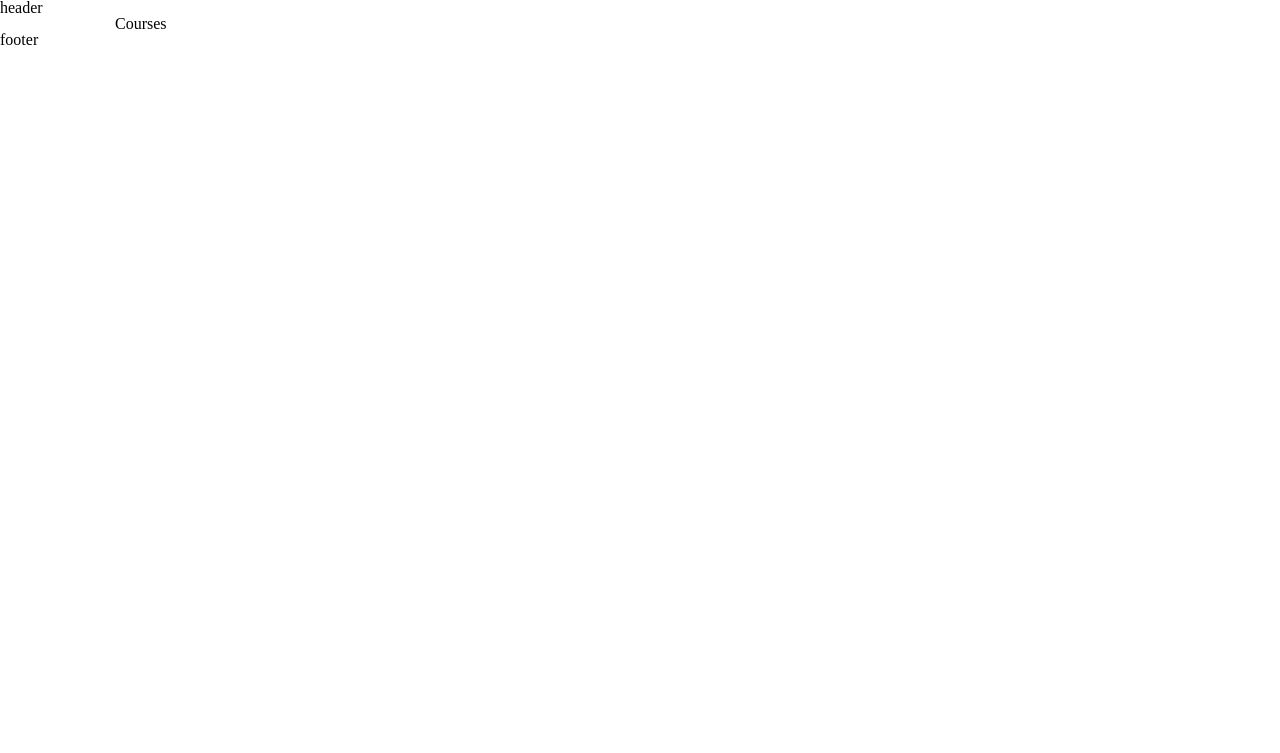
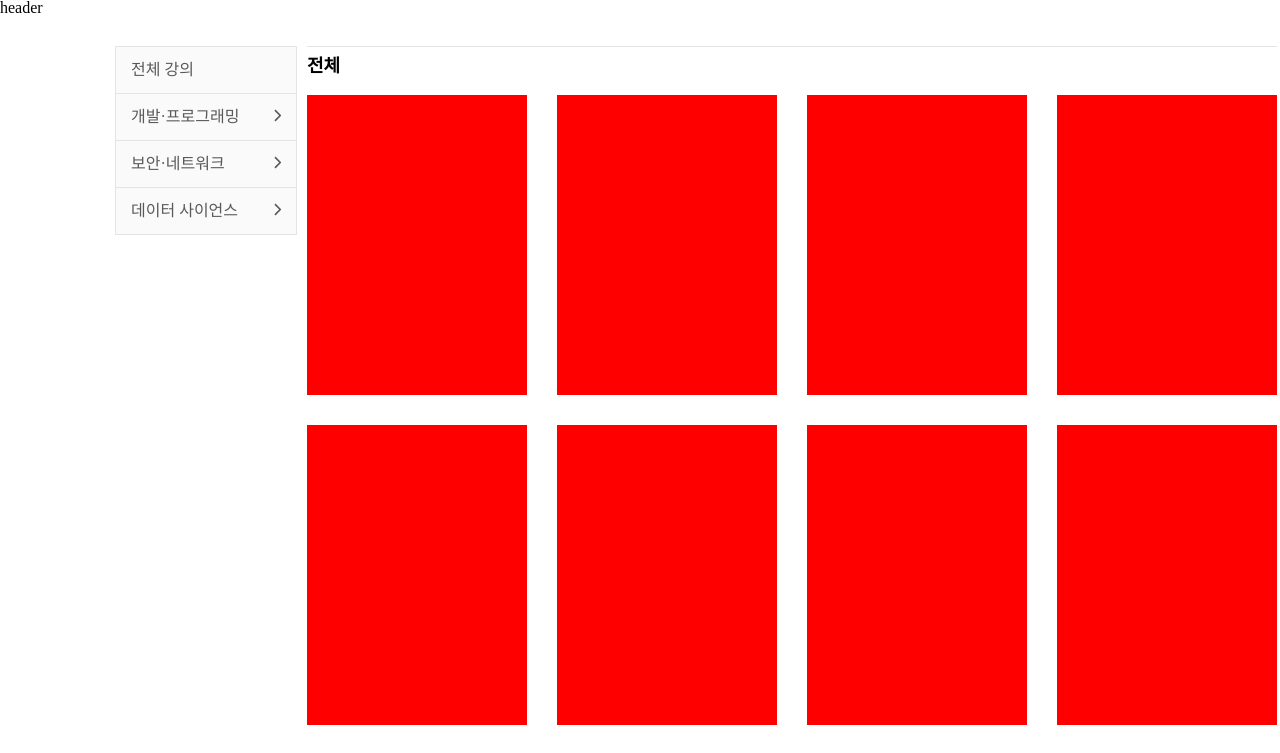
Before and after one commit to wecode-bootcamp-korea/justcode-5-2nd-codlearn-front, a React (Create React App) app: page /courses in a window 1280 px wide. Shown: the top 753 px of the page. Built offline with nearby package versions, Linux system fonts and the light colour scheme.

Commit message:
Add : list 페이지 사이드바 기능 및 state전달, 전체적 페이지 레이아웃 구현 완료

```diff
--- a/package.json
+++ b/package.json
@@ -7,6 +7,7 @@
     "@fortawesome/free-brands-svg-icons": "^6.1.1",
     "@fortawesome/free-regular-svg-icons": "^6.1.1",
     "@fortawesome/free-solid-svg-icons": "^6.1.1",
+    "@fortawesome/react-fontawesome": "^0.2.0",
     "@testing-library/jest-dom": "^5.16.4",
     "@testing-library/react": "^13.3.0",
     "@testing-library/user-event": "^13.5.0",
--- a/src/pages/Courses/Courses.js
+++ b/src/pages/Courses/Courses.js
@@ -1,11 +1,224 @@
 import styled from 'styled-components';
+import { FontAwesomeIcon } from '@fortawesome/react-fontawesome';
+import { faChevronRight } from '@fortawesome/free-solid-svg-icons';
+import { useState, useEffect } from 'react';
+import { useNavigate, useLocation } from 'react-router-dom';
+
+const categories = [
+  {
+    name: '개발·프로그래밍',
+    value: 'it-programming',
+    inner: [
+      { name: 'ALL', value: '' },
+      { name: '프론트엔드', value: 'front-end' },
+      { name: '백엔드', value: 'back-end' },
+      { name: '게임개발', value: 'game-dev' },
+    ],
+  },
+  {
+    name: '보안·네트워크',
+    value: 'it',
+    inner: [
+      { name: 'ALL', value: '' },
+      { name: '데이터분석', value: 'data-analysis' },
+      { name: '클라우드', value: 'cloud' },
+      { name: '블록체인', value: 'blockchain' },
+    ],
+  },
+  {
+    name: '데이터 사이언스',
+    value: 'data-science',
+    inner: [
+      { name: 'ALL', value: '' },
+      { name: '보안', value: 'sequrity' },
+      { name: '인공지능', value: 'artificial-intelligence' },
+      { name: '데이터 시각화', value: 'data-visualization' },
+    ],
+  },
+];
 
 const Wrapper = styled.div`
+  margin-top: 30px;
   padding: 0px 115px;
   display: flex;
+  aside {
+    margin-right: 10px;
+  }
+  main {
+    border-top: 1px solid #e4e4e4;
+    padding-top: 10px;
+    flex: 1;
+  }
+`;
+
+const CategoryWrapper = styled.div`
+  border: 1px solid #e4e4e4;
+  border-bottom: none;
+  background-color: #fafafa;
+`;
+
+const Category = styled.div`
+  padding: 15px;
+  width: 150px;
+  font-size: 16px;
+  color: #595959;
+  border-bottom: 1px solid #e4e4e4;
+  cursor: pointer;
+  display: flex;
+  justify-content: space-between;
+  svg {
+    font-size: 13px;
+    transition: transform 0.1s ease-in-out;
+  }
+`;
+
+const SubCategory = styled.div`
+  background-color: white;
+  padding: 15px;
+  color: #595959;
+  font-size: 14px;
+  border-bottom: 1px solid #e4e4e4;
+  cursor: pointer;
+  &:hover {
+    background-color: #efefef;
+  }
+`;
+const MainHeader = styled.div`
+  span {
+    font-weight: 400;
+    padding-right: 10px;
+    margin-right: 10px;
+    font-size: 18px;
+    border-right: 2px solid #e4e4e4;
+    &:last-child {
+      border: none;
+      font-weight: 800;
+    }
+  }
+`;
+const MainWrapper = styled.div`
+  padding-top: 20px;
+  display: grid;
+  grid-template-columns: repeat(4, 1fr);
+  gap: 30px;
+`;
+const Course = styled.div`
+  background-color: red;
+  width: 220px;
+  height: 300px;
+  cursor: pointer;
 `;
 function Courses() {
-  return <Wrapper>Courses</Wrapper>;
+  const navigate = useNavigate();
+  const location = useLocation();
+  const [select, setSelect] = useState('');
+  const [cat1, setCat1] = useState({ name: '', value: '' });
+  const [cat2, setCat2] = useState({ name: '', value: '' });
+
+  function showSubCat(target) {
+    setSelect(prev => {
+      if (prev === target) return '';
+      else return target;
+    });
+  }
+
+  useEffect(() => {
+    if (cat1.value && cat2.value) {
+      navigate(`${cat1.value}/${cat2.value}`, {
+        state: { category1: cat1.name, category2: cat2.name },
+      });
+    } else if (!cat1.value && !cat2.value) {
+      navigate('/courses');
+    } else if (cat1.value) {
+      navigate(`${cat1.value}`, {
+        state: { category1: cat1.name },
+      });
+    }
+  }, [cat2]);
+
+  return (
+    <Wrapper>
+      <aside>
+        <CategoryWrapper>
+          <Category
+            onClick={() => {
+              setCat1(prev => {
+                return { ...prev, name: '', value: '' };
+              });
+              setCat2(prev => {
+                return { ...prev, name: '', value: '' };
+              });
+              setSelect('');
+            }}
+          >
+            전체 강의
+          </Category>
+          {categories.map(el => (
+            <div key={el.value}>
+              <Category
+                onClick={() => {
+                  showSubCat(el.name);
+                  setCat1(prev => {
+                    return { ...prev, name: el.name, value: el.value };
+                  });
+                }}
+              >
+                <span>{el.name}</span>
+                <FontAwesomeIcon
+                  icon={faChevronRight}
+                  style={{
+                    transform: el.name === select ? 'rotateZ(90deg)' : 'none',
+                  }}
+                />
+              </Category>
+              {select === el.name &&
+                el.inner.map(el => (
+                  <SubCategory
+                    key={el.name}
+                    onClick={() => {
+                      if (el.value) {
+                        setCat2(prev => {
+                          return { ...prev, name: el.name, value: el.value };
+                        });
+                      } else
+                        setCat2(prev => {
+                          return { ...prev, name: '', value: '' };
+                        });
+                    }}
+                  >
+                    {el.name}
+                  </SubCategory>
+                ))}
+            </div>
+          ))}
+        </CategoryWrapper>
+      </aside>
+      <main>
+        <MainHeader>
+          <span>전체</span>
+          {location?.state?.category1 && (
+            <span>{location?.state?.category1}</span>
+          )}
+          {location?.state?.category2 && (
+            <span>{location?.state?.category2}</span>
+          )}
+        </MainHeader>
+        <MainWrapper>
+          <Course></Course>
+          <Course></Course>
+          <Course></Course>
+          <Course></Course>
+          <Course></Course>
+          <Course></Course>
+          <Course></Course>
+          <Course></Course>
+          <Course></Course>
+          <Course></Course>
+          <Course></Course>
+        </MainWrapper>
+      </main>
+    </Wrapper>
+  );
 }
 
 export default Courses;
```
Also changed, not shown: 1 other file (tests, documents, lock files or other folders).
